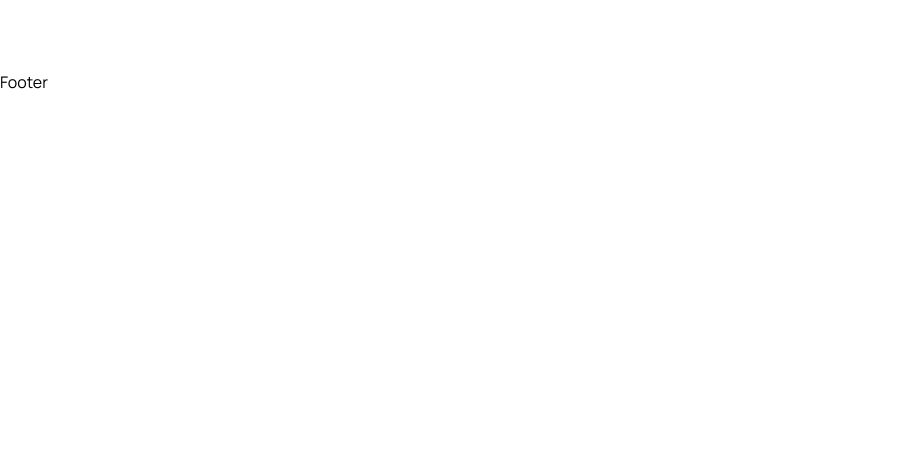
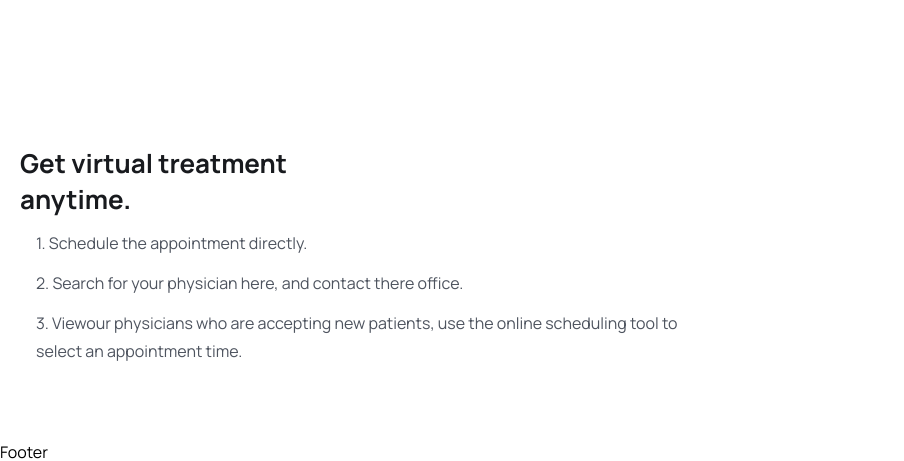
Before and after one commit to KMPKBandara/MediQ, a React (Vite) app in the folder frontend/: page / in a window 1280 px wide. Shown: the part 2356-2817 px from the top of the page, without its empty margins (0-904 px from the left). Before the commit the page ends 2450 px from the top, so only its background shows below. Built offline with nearby package versions, Linux system fonts and the light colour scheme.

Commit message:
Add feature section

```diff
--- a/frontend/src/components/Services/ServiceCard.jsx
+++ b/frontend/src/components/Services/ServiceCard.jsx
@@ -1,7 +1,38 @@
 import React from "react";
+import { BsArrowRight } from "react-icons/bs";
+import { Link } from "react-router-dom";
 
-const ServiceCard = () => {
-  return <div>Service Card</div>;
+const ServiceCard = ({ item, index }) => {
+  const { name, desc, bgColor, textColor } = item;
+  return (
+    <div className="py-[30px] px-3 lg:px-5">
+      <h2 className="text-[26px] leading-9 text-headingColor font-[700]">
+        {name}
+      </h2>
+      <p className="text-[16px] leading-7 font-[400] text-textColor mt-4">
+        {desc}
+      </p>
+
+      <div className="flex items-center justify-between mt-[30px]">
+        <Link
+          to="/doctors"
+          className="w-[44px] h-[44px] rounded-full border border-solid border-[#181A1E] flex items-center justify-center group hover:bg-primaryColor hover:border-none"
+        >
+          <BsArrowRight className="group-hover:text-white w-6 h-5" />
+        </Link>
+        <span
+          className="w-[44px] h-[44px] flex items-center justify-center text-[18px] leading-[30px] font-[600]"
+          style={{
+            background: `${bgColor}`,
+            color: `${textColor}`,
+            borderRadius: "6px 0 0 6px",
+          }}
+        >
+          {index + 1}
+        </span>
+      </div>
+    </div>
+  );
 };
 
 export default ServiceCard;
--- a/frontend/src/pages/Home.jsx
+++ b/frontend/src/pages/Home.jsx
@@ -8,6 +8,7 @@ import icon3 from "../assets/images/icon03.png";
 import { Link } from "react-router-dom";
 import { BsArrowRight } from "react-icons/bs";
 import About from "../components/About/About";
+import ServiceList from "../components/Services/ServiceList";
 
 const Home = () => {
   return (
@@ -167,9 +168,37 @@ const Home = () => {
               expert health care.
             </p>
           </div>
+          <ServiceList />
         </div>
       </section>
       {/* ===== services section end ===== */}
+
+      {/* ===== feature section ===== */}
+      <section>
+        <div className="container">
+          <div className="flex items-center justify-between flex-col lg:flex-row">
+            {/* ===== feature content */}
+            <div className="xl:w-[670px]">
+              <h2 className="heading">
+                Get virtual treatment <br /> anytime.
+              </h2>
+              <ul className="pl-4">
+                <li className="text_para">
+                  1. Schedule the appointment directly.
+                </li>
+                <li className="text_para">
+                  2. Search for your physician here, and contact there office.
+                </li>
+                <li className="text_para">
+                  3. Viewour physicians who are accepting new patients, use the
+                  online scheduling tool to select an appointment time.
+                </li>
+              </ul>
+            </div>
+          </div>
+        </div>
+      </section>
+      {/* ===== feature section end ===== */}
     </>
   );
 };
```
Also changed, not shown: 1 other file (tests, documents, lock files or other folders).
